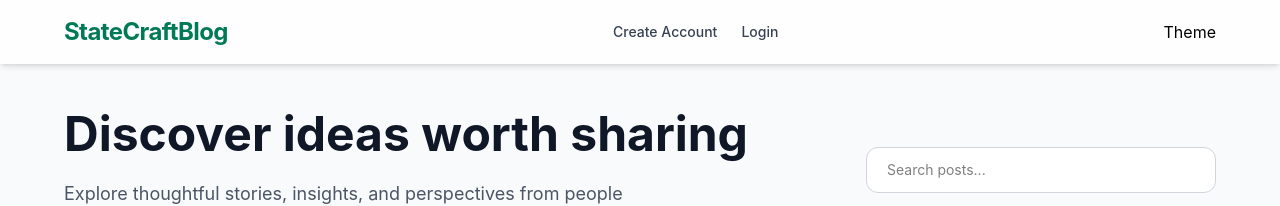
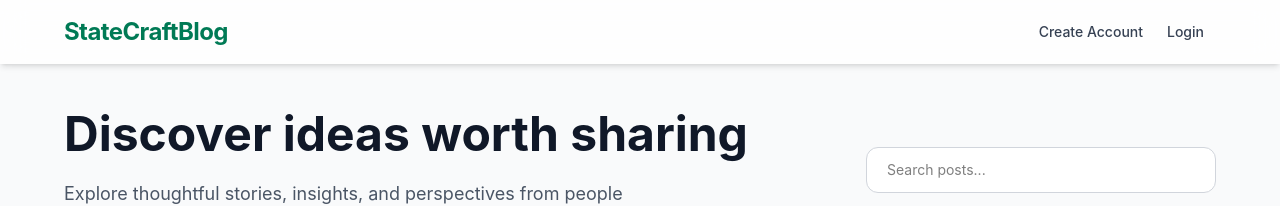
Before and after one commit to StackKens/statecraft-blog, a React (Vite) app in the folder frontend/: page / in a window 1280 px wide. Shown: the top 206 px of the page. Built offline with nearby package versions, Linux system fonts and the light colour scheme; data requests are answered from the project's data file.

Commit message:
fix: correct useAuth hook call and remove test theme code from Header

```diff
--- a/frontend/src/components/ui/Header.tsx
+++ b/frontend/src/components/ui/Header.tsx
@@ -1,29 +1,21 @@
 import { NavbarItem } from "../../config/navbar";
-import { useTheme } from "../../context/ThemeContext";
 import { useAuth } from "../../context/AuthConext";
 
 interface HeaderProps {
-  setModal: React.Dispatch<
-    React.SetStateAction<"login" | "register" | "createPost" | null>
-  >;
+  setModal: React.Dispatch<React.SetStateAction<"login" | "register" | null>>;
 }
 
 export default function Header({ setModal }: HeaderProps) {
-  const { theme, toggleTheme } = useTheme();
-  const { isAuthenticated } = useAuth();
+  const { user } = useAuth();
 
   return (
-    <div
-      className={`items-center justify-between py-6 px-4 md:px-8 lg:px-16 h-16 flex sticky top-0 z-50 w-full shadow-md backdrop-blur-md ${
-        theme === "dark" ? "bg-gray-900/80" : "bg-white/80"
-      }`}
-    >
+    <div className="items-center justify-between py-6 px-4 md:px-8 lg:px-16 h-16 flex sticky top-0 z-50 w-full shadow-md backdrop-blur-md bg-white/80">
       <p className="text-2xl font-bold tracking-tight text-emerald-700">
         StateCraftBlog
       </p>
 
       <div className="flex px-3 gap-6 text-sm font-medium text-gray-700">
-        {isAuthenticated ? (
+        {user ? (
           <button
             className="cursor-pointer text-emerald-700 hover:text-emerald-900 font-semibold"
             onClick={() => setModal("createPost")}
@@ -44,13 +36,6 @@ export default function Header({ setModal }: HeaderProps) {
           ))
         )}
       </div>
-
-      <button
-        onClick={toggleTheme}
-        className="cursor-pointer hover:text-emerald-800"
-      >
-        Theme
-      </button>
     </div>
   );
 }
```
